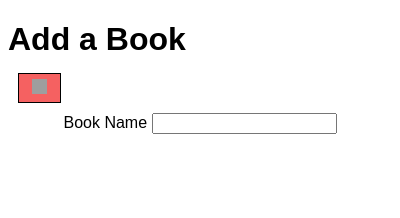
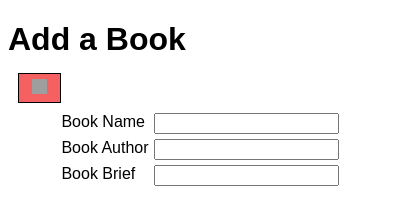
Before and after one commit to silas-hw/as-tkinter, an Electron app: page library-challenge/electron version/add_book.html in a window 400 px wide. Drawn offline with Linux system fonts and the light colour scheme; grey boxes are pictures that could not be loaded.

Commit message:
Make entry form look nicer

```diff
--- a/library-challenge/electron version/add_book.html
+++ b/library-challenge/electron version/add_book.html
@@ -17,8 +17,16 @@
 
             <div class="center">
                 <form>
-                    <label for="bname">Book Name</label>
-                    <input type="text" id="bname">
+                    <div class="form-elem">
+                        <label for="bname">Book Name</label>
+                        <input type="text" id="bname">
+
+                        <label for="bauthor">Book Author</label>
+                        <input type="text" id="bauthor">
+
+                        <label for="bdesc">Book Brief</label>
+                        <input type="text" id="bdesc">
+                    </div>
                 </form>
             </div>
         </div>
```
